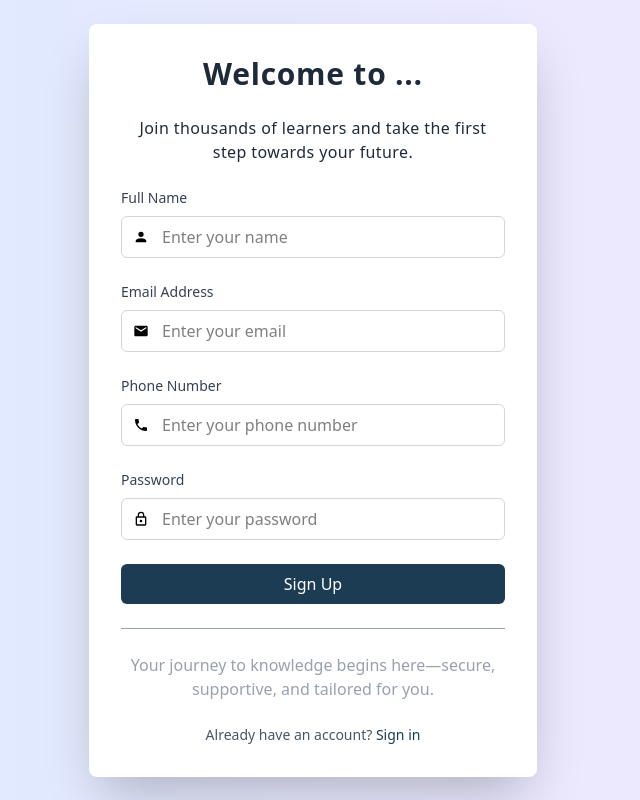
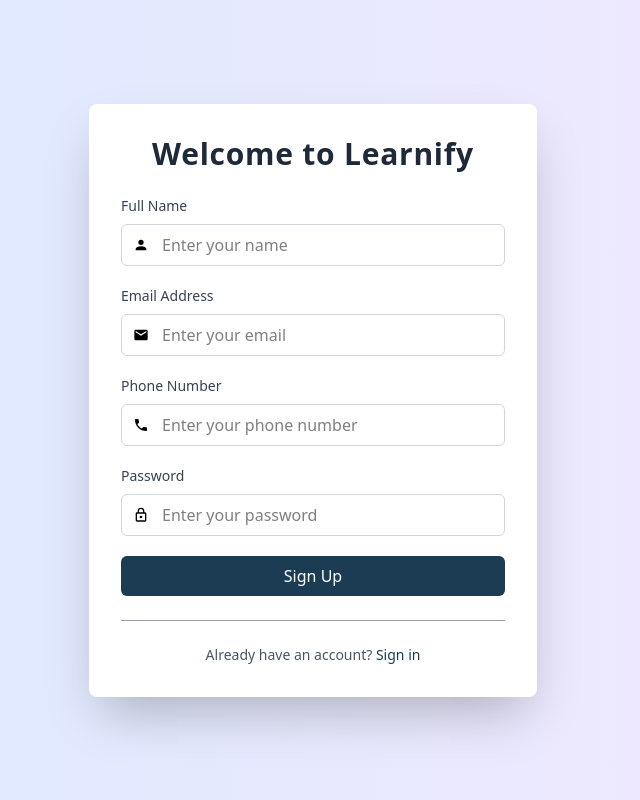
Before and after one commit to WebWizards-org/frontend, a React (Vite) app: page /register in a window 1280 px wide. Shown: the whole page, without its empty margins (327-967 px from the left). Built offline with nearby package versions, Linux system fonts and the light colour scheme.

Commit message:
update Signup component header and adjust form spacing for improved user experience

```diff
--- a/src/components/Signup.jsx
+++ b/src/components/Signup.jsx
@@ -26,10 +26,9 @@
     <div className='min-h-screen flex items-center justify-center bg-gradient-to-r from-blue-100 to-purple-100 p-4'>
       <div className='max-w-md w-full bg-white rounded-lg shadow-2xl p-8 space-y-6'>
         <h2 className='text-3xl font-bold text-center text-gray-800 tracking-wide'>
-          Welcome to ...
+          Welcome to Learnify
         </h2>
-        <h3 className='text-center text-gray-800 tracking-wide'>Join thousands of learners and take the first step towards your future.</h3>
-        <form className='space-y-6' onSubmit={handlesubmit}>
+        <form className='space-y-5' onSubmit={handlesubmit}>
           <div className='space-y-2'>
             <label htmlFor="name" className='block text-sm font-medium text-gray-700'>
               Full Name
@@ -114,8 +113,6 @@
         </form>
         <hr className='border-gray-400' />
 
-        <h4 className='text-gray-400 text-center'>Your journey to knowledge begins here—secure, supportive, and tailored for you.</h4>
-
         <p className='text-center text-sm text-gray-600'>
           Already have an account?{' '}
           <Link to='/login' className='text-[#1B3C53] hover:text-[#0E2148] font-medium'>
```
